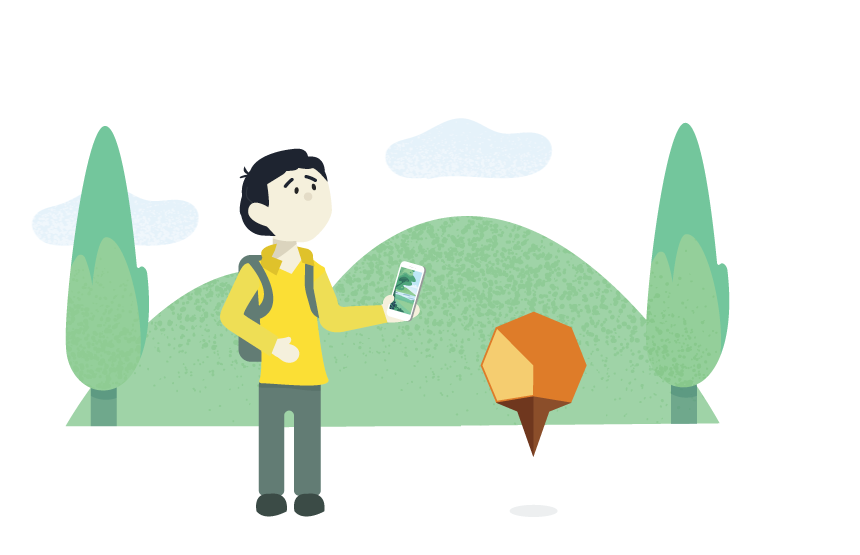
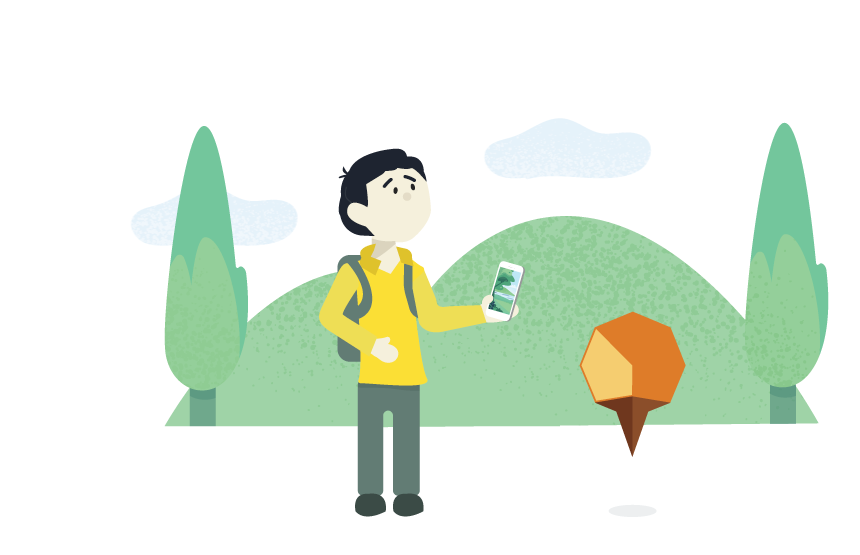
Before and after one commit to Jessicaraethomsen/CssAnimationsIntugreen, a plain HTML site: page index.html in a window 1280 px wide. Shown: the part 2475-3030 px from the top of the page, without its empty margins (112-972 px from the left). Drawn offline with nearby package versions, Linux system fonts and the light colour scheme.

Commit message:
Updating images for Magdalena

```diff
--- a/sass/style.scss
+++ b/sass/style.scss
@@ -119,6 +119,7 @@ section{
 
 	height: 500px;
 	width: 850px;
+	padding-left:10%;
 	background: transparent;
 }
 
@@ -143,7 +144,7 @@ section{
 
 }
 
-
+/*  THE END*/
 
 
 /*TEST CSS ANIMATION*/
```
Also changed, not shown: css/style.css, new img/boybg-sm.png (added), new img/boyclouds-sm.png (added), new img/boypin-sm.png (added), new img/sanse-bg.png (added), 1 other file.
